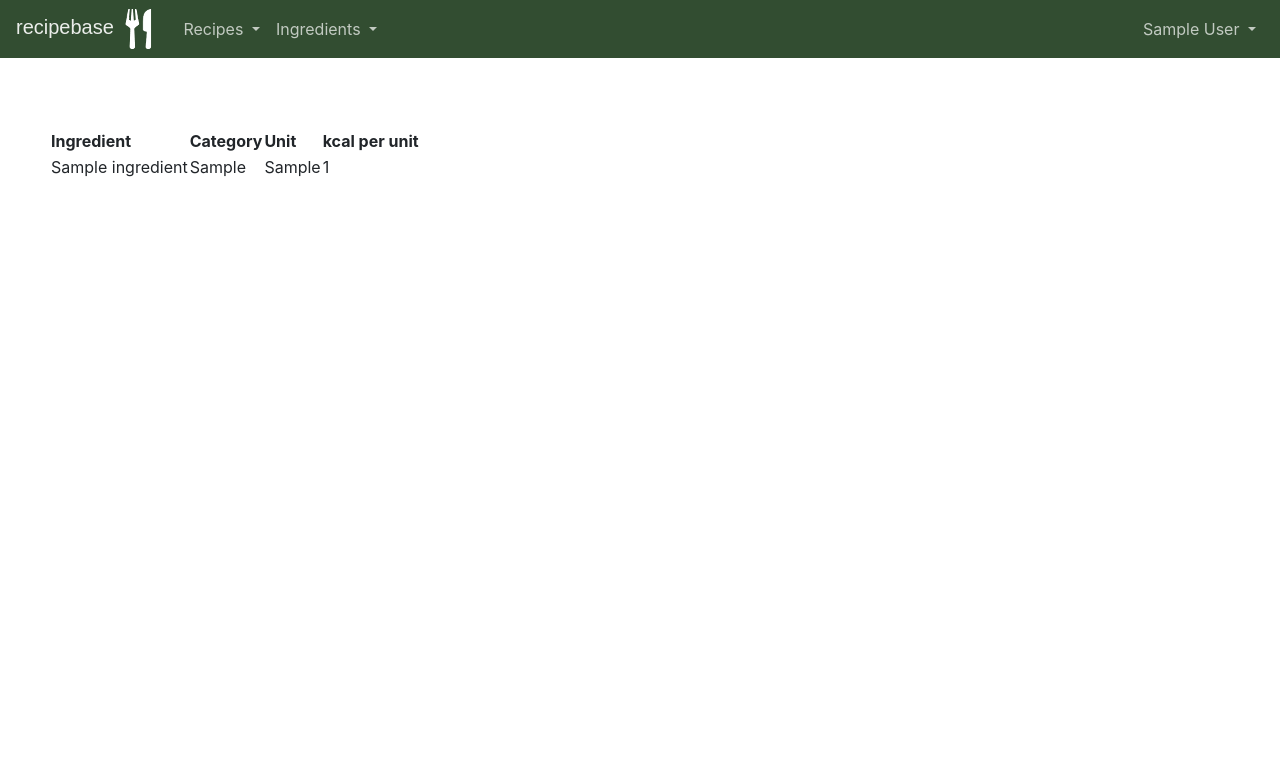
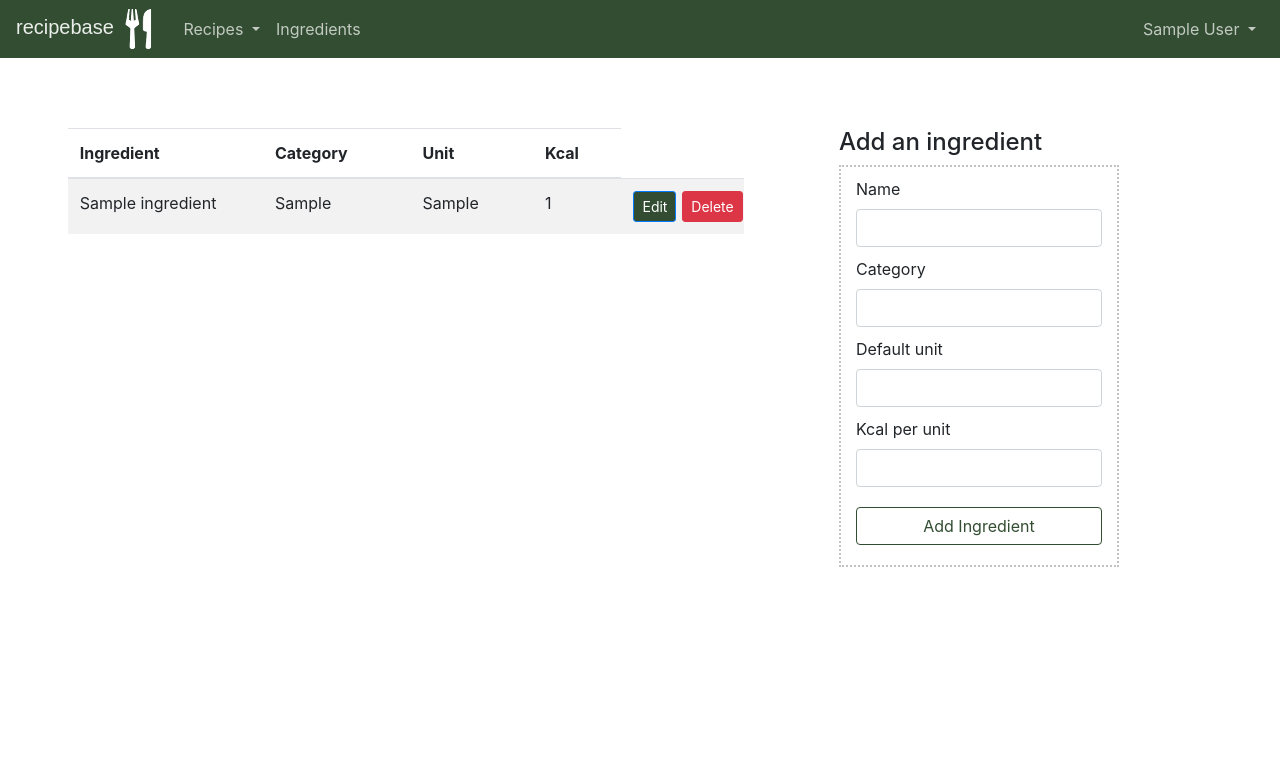
Before and after one commit to ilarijn/recipebase, a Flask app: page /ingredients/ in a window 1280 px wide. Shown: the top 767 px of the page. Run offline with Flask 2, Linux system fonts and the light colour scheme; a user stored in the database is signed in; tables that the repository leaves empty hold one stand-in row (values such as "Sample post"); some libraries are stand-ins or nearby versions.

Commit message:
Add full CRUD for ingredients Combine ingredient list and add views Ingredient cannot be deleted if used in recipe Ingredient name has UNIQUE constraint

```diff
--- a/application/ingredients/forms.py
+++ b/application/ingredients/forms.py
@@ -1,25 +1,17 @@
 from flask_wtf import FlaskForm
 from wtforms import StringField, IntegerField, FieldList, FormField, validators
+from application.ingredients.models import Ingredient
 
 
 class IngredientForm(FlaskForm):
 
-    name = StringField("Ingredient name", [validators.Length(min=2)])
-    category = StringField("Category", [validators.Length(min=2)])
-    unit = StringField("Unit of measurement", [validators.Length(max=20)])
-    kcal = IntegerField("kcal per unit")
+    name = StringField("Name", [validators.Length(
+        min=2, max=40, message="Name too short or too long.")])
+    category = StringField("Category", [validators.Length(min=1, max=30, message="Category too short or too long."),
+                                        validators.Optional()])
+    unit = StringField("Default unit", [validators.Length(
+        max=20, message="Unit name too long."), validators.Optional()])
+    kcal = IntegerField("Kcal per unit", validators=[validators.Optional()])
 
     class Meta:
-        csrf = False
-
-
-class RecipeIngredientForm(FlaskForm):
-
-    name = StringField("Ingredient", [validators.Length(min=2)])
-    unit = StringField("Unit", [validators.Length(max=10)])
-
-
-class MultiIngredientForm(FlaskForm):
-
-    list_name = StringField("List name")
-    ingredients = FieldList(FormField(RecipeIngredientForm), min_entries=1)
+            csrf = False
--- a/application/ingredients/models.py
+++ b/application/ingredients/models.py
@@ -4,7 +4,7 @@ from application import db
 class Ingredient(db.Model):
     id = db.Column(db.Integer, primary_key=True)
 
-    name = db.Column(db.String(144), nullable=False)
+    name = db.Column(db.String(144), unique=True, nullable=False)
     category = db.Column(db.String(100), nullable=True)
     unit = db.Column(db.String(20), nullable=True)
     kcal = db.Column(db.Integer)
--- a/application/ingredients/views.py
+++ b/application/ingredients/views.py
@@ -1,21 +1,66 @@
 from application import app, db
 from flask import render_template, request, redirect, url_for, json, jsonify
 from flask_login import login_required, current_user
+from sqlalchemy import func
 from sqlalchemy.exc import IntegrityError
 from application.ingredients.models import Ingredient
-from application.ingredients.forms import IngredientForm, RecipeIngredientForm, MultiIngredientForm
+from application.ingredients.forms import IngredientForm
+from application.recipes.models import RecipeIngredient
 
 
 @app.route("/ingredients/", methods=["GET"])
 @login_required
 def ingredients_index():
-    return render_template("ingredients/list.html", ingredients=Ingredient.query.all())
+    return render_template("ingredients/list.html",
+                           ingredients=Ingredient.query.order_by(
+                               func.lower(Ingredient.name)).all(),
+                           form=IngredientForm(),
+                           form_action=url_for("ingredients_create"),
+                           button_text="Add Ingredient")
 
 
-@app.route("/ingredients/new/", methods=["GET"])
+@app.route("/ingredients/<ingredient_id>/edit", methods=["GET"])
 @login_required
-def ingredients_form():
-    return render_template("ingredients/ingredientform.html", form=IngredientForm(), multiform=MultiIngredientForm())
+def ingredients_edit(ingredient_id):
+    ingredient = Ingredient.query.get(ingredient_id)
+    form = IngredientForm(obj=ingredient)
+
+    return render_template("ingredients/list.html",
+                           ingredients=Ingredient.query.order_by(
+                               func.lower(Ingredient.name)).all(),
+                           form=form,
+                           form_action=url_for(
+                               "ingredients_save", ingredient_id=ingredient_id),
+                           button_text="Save Changes")
+
+
+@app.route("/ingredients/<ingredient_id>/edit/", methods=["POST"])
+@login_required
+def ingredients_save(ingredient_id):
+    ingredient = Ingredient.query.get(ingredient_id)
+    form = IngredientForm(request.form, obj=ingredient)
+    if not form.validate():
+        return render_template("ingredients/list.html",
+                               ingredients=Ingredient.query.order_by(
+                                   func.lower(Ingredient.name)).all(),
+                               form=form,
+                               form_action=url_for(
+                                   "ingredients_save", ingredient_id=ingredient_id),
+                               button_text="Save Changes")
+    form.populate_obj(ingredient)
+    try:
+        db.session().commit()
+        return redirect(url_for("ingredients_index"))
+    except IntegrityError as error:
+        db.session.rollback()
+        return render_template("ingredients/list.html",
+                               ingredients=Ingredient.query.order_by(
+                                   func.lower(Ingredient.name)).all(),
+                               form=form,
+                               form_action=url_for(
+                                   "ingredients_save", ingredient_id=ingredient_id),
+                               db_error="Ingredient name already exists.",
+                               button_text="Save Changes")
 
 
 @app.route("/ingredients/", methods=["POST"])
@@ -23,7 +68,12 @@ def ingredients_form():
 def ingredients_create():
     form = IngredientForm(request.form)
     if not form.validate():
-        return render_template("ingredients/ingredientform.html", form=form)
+        return render_template("ingredients/list.html",
+                               ingredients=Ingredient.query.all(),
+                               form=form,
+                               form_action=url_for("ingredients_create"),
+                               button_text="Add Ingredient")
+
     i = Ingredient(name=form.name.data, category=form.category.data,
                    unit=form.unit.data)
     kcal = form.kcal.data
@@ -31,9 +81,37 @@ def ingredients_create():
     try:
         db.session().add(i)
         db.session().commit()
+        return redirect(url_for("ingredients_index"))
     except IntegrityError as error:
-        print(error)
-    return redirect(url_for("ingredients_index"))
+        db.session.rollback()
+        return render_template("ingredients/list.html",
+                               ingredients=Ingredient.query.order_by(
+                                   func.lower(Ingredient.name)).all(),
+                               form=form,
+                               form_action=url_for(
+                                   "ingredients_create"),
+                               db_error="Ingredient name already exists.",
+                               button_text="Add Ingredient")
+
+
+@app.route("/ingredients/<ingredient_id>/delete", methods=["GET"])
+@login_required
+def ingredients_delete(ingredient_id):
+    i = Ingredient.query.get(ingredient_id)
+    r_i = RecipeIngredient.query.filter_by(ingredient_id=i.id).all()
+    if r_i:
+        return render_template("ingredients/list.html",
+                               ingredients=Ingredient.query.order_by(
+                                   func.lower(Ingredient.name)).all(),
+                               form=IngredientForm(),
+                               form_action=url_for(
+                                   "ingredients_create"),
+                               db_error="Ingredient is used in a recipe.",
+                               button_text="Add Ingredient")
+    else:
+        db.session.delete(i)
+        db.session.commit()
+        return redirect(url_for("ingredients_index"))
 
 
 @app.route("/ingredients/list/", methods=["GET"])
--- a/application/static/alerts.js
+++ b/application/static/alerts.js
@@ -16,4 +16,4 @@ $.fn.redAlert = function (message) {
         '</div>'
 }
 
-var illegal = '\[<>/\\\\;()\]'
+var illegal = '\[<>/\\\\;\]'
--- a/application/static/css/style.css
+++ b/application/static/css/style.css
@@ -38,6 +38,10 @@ main {
 /* Buttons and forms*/
 .btn-primary {
     background-color: var(--theme-color) !important;
+}
+
+.btn-primary:hover {
+    background-color: rgb(31, 47, 30) !important;
 }
 
 .btn-outline-primary {
@@ -126,6 +130,39 @@ li.ingredient {
 }
 
 
+/* Ingredient list view */
+.col-ingredient-add,
+.col-ingredient-list
+ {
+    overflow-y: auto;
+    height: 80vh;
+    width: 100%;
+    scrollbar-width: thin;
+
+}
+
+.col-ingredient-add {
+    margin-left: 30px;
+}
+
+.form-ingredient {
+    border: dotted 2px;
+    border-radius: 0px;
+    padding-bottom: 20px;
+    margin-top: 0px;
+    border-color: rgb(195, 194, 194);
+}
+
+.ingredient-input {
+    margin-top: 10px;
+}
+
+.btn-ingredient {
+    margin-top: 20px;
+    width: 100%;
+}
+
+
 /* User authorization forms */
 .form-user {
     border: solid 2px;
--- a/application/templates/ingredients/list.html
+++ b/application/templates/ingredients/list.html
@@ -1,20 +1,85 @@
 {% extends "layout.html" %}
 
 {% block body %}
-  <table>
+
+
+<div class="row justify-content-around">
+  <div class="col-7 col-ingredient-list">
+    <table class="table table-striped" id="ingredientList">
+      <thead>
         <tr>
-      <th>Ingredient</th>
-      <th>Category</th>
-      <th>Unit</th>
-      <th>kcal per unit</th>
+          <th scope="col">Ingredient</th>
+          <th scope="col">Category</th>
+          <th scope="col">Unit</th>
+          <th scope="col">Kcal</th>
         </tr>
+      </thead>
       {% for ingredient in ingredients %}
       <tr>
-      <td>{{ ingredient.name }}</td>
-      <td>{{ ingredient.category }}</td>
+        <td style="word-wrap: break-word; max-width: 8em;">{{ ingredient.name }}</td>
+        <td style="word-wrap: break-word; max-width: 8em;">{{ ingredient.category }}</td>
         <td>{{ ingredient.unit }}</td>
         <td>{{ ingredient.kcal }}</td>
+        <td style="max-width: 2em;">
+          <form method="GET" action="{{ url_for('ingredients_edit', ingredient_id=ingredient.id) }}">
+            <button type="submit" class="btn btn-primary btn-sm">Edit</button>
+          </form>
+        </td>
+        <td style="max-width: 3em;">
+          <form method="GET" action="{{ url_for('ingredients_delete', ingredient_id=ingredient.id) }}">
+            <button type="submit" class="btn btn-danger btn-sm">Delete</button>
+          </form>
+        </td>
       </tr>
       {% endfor %}
     </table>
+  </div>
+
+  <div class="col-4 col-ingredient-add">
+    <h4>Add an ingredient</h4>
+    <div class="col col-lg-9 form-ingredient">
+      <form method="POST" action="{{ form_action }}">
+        <div class="form-label-group ingredient-input" style="margin-bottom: 10px;">
+          {{ form.name.label }}
+          {{ form.name(class="form-control") }}
+        </div>
+        <div class="form-label-group ingredient-input">
+          {{ form.category.label }}
+          {{ form.category(class="form-control") }}
+        </div>
+        <div class="form-label-group ingredient-input">
+          {{ form.unit.label }}
+          {{ form.unit(class="form-control") }}
+        </div>
+        <div class="form-label-group ingredient-input">
+          {{ form.kcal.label }}
+          {{ form.kcal(class="form-control") }}
+        </div>
+        <button type="submit" class="btn btn-outline-primary btn-ingredient">{{ button_text }}</button>
+      </form>
+    </div>
+
+    <div class="col col-lg-9" style="margin-top: 20px;">
+      {% for field_name, field_errors in form.errors|dictsort if field_errors %}
+      {% for error in field_errors %}
+      <div class="col-md-auto">
+        <div class="alert alert-danger alert-dismissible fade show">
+          {{ error }}
+          <button type="button" class="close" data-dismiss="alert">&times;</button>
+        </div>
+      </div>
+      {% endfor %}
+      {% endfor %}
+      {% if db_error %}
+      <div class="col-md-auto">
+        <div class="alert alert-danger alert-dismissible fade show">
+          {{ db_error }}
+          <button type="button" class="close" data-dismiss="alert">&times;</button>
+        </div>
+      </div>
+      {% endif %}
+    </div>
+  </div>
+</div>
+
 {% endblock %}
--- a/application/templates/layout.html
+++ b/application/templates/layout.html
@@ -40,15 +40,11 @@
                 </div>
             </li>
             {% if current_user.is_authenticated %}
-            <li class="nav-item dropdown">
-                <a class="nav-link dropdown-toggle" href="#" id="navbardrop" data-toggle="dropdown">
-                    Ingredients
-                </a>
-                <div class="dropdown-menu dropdown-menu-left">
-                    <a class="dropdown-item" href="{{ url_for('ingredients_form') }}">Add an ingredient</a>
-                    <a class="dropdown-item" href="{{ url_for('ingredients_index') }}">List ingredients</a>
-                </div>
+
+            <li class="nav-item">
+                <a class="nav-link" href="{{ url_for('ingredients_index') }}">Ingredients</a>
             </li>
+
             {% endif %}
         </ul>
         <ul class="navbar-nav ml-auto">
@@ -62,7 +58,8 @@
                 </div>
             </li>
             {% else %}
-            <li class="nav-item" style="border: solid 1px; border-color: rgba(255,255,255,.7); margin-right: 15px;"><a class="nav-link" href="{{ url_for('auth_signup') }}">Sign up</a></li>
+            <li class="nav-item" style="border: solid 1px; border-color: rgba(255,255,255,.7); margin-right: 15px;"><a
+                    class="nav-link" href="{{ url_for('auth_signup') }}">Sign up</a></li>
             <li class="nav-item"><a class="nav-link" href="{{ url_for('auth_login') }}">Login</a></li>
             {% endif %}
         </ul>
--- a/requirements.txt
+++ b/requirements.txt
@@ -1,4 +1,3 @@
-autopep8==1.4.4
 Click==7.0
 Flask==1.1.1
 Flask-Login==0.4.1
@@ -9,7 +8,6 @@ itsdangerous==1.1.0
 Jinja2==2.10.3
 MarkupSafe==1.1.1
 psycopg2==2.8.4
-pycodestyle==2.5.0
 SQLAlchemy==1.3.10
 Werkzeug==0.16.0
 WTForms==2.2.1
```
Also changed, not shown: application/recipes/forms.py (+12 -4 lines), application/recipes/views.py (+34 -10 lines), application/static/recipes.js (+11 -132 lines), application/templates/ingredients/ingredientform.html (deleted, +0 -65 lines). Lines whose indentation alone changed are shown as unchanged.
